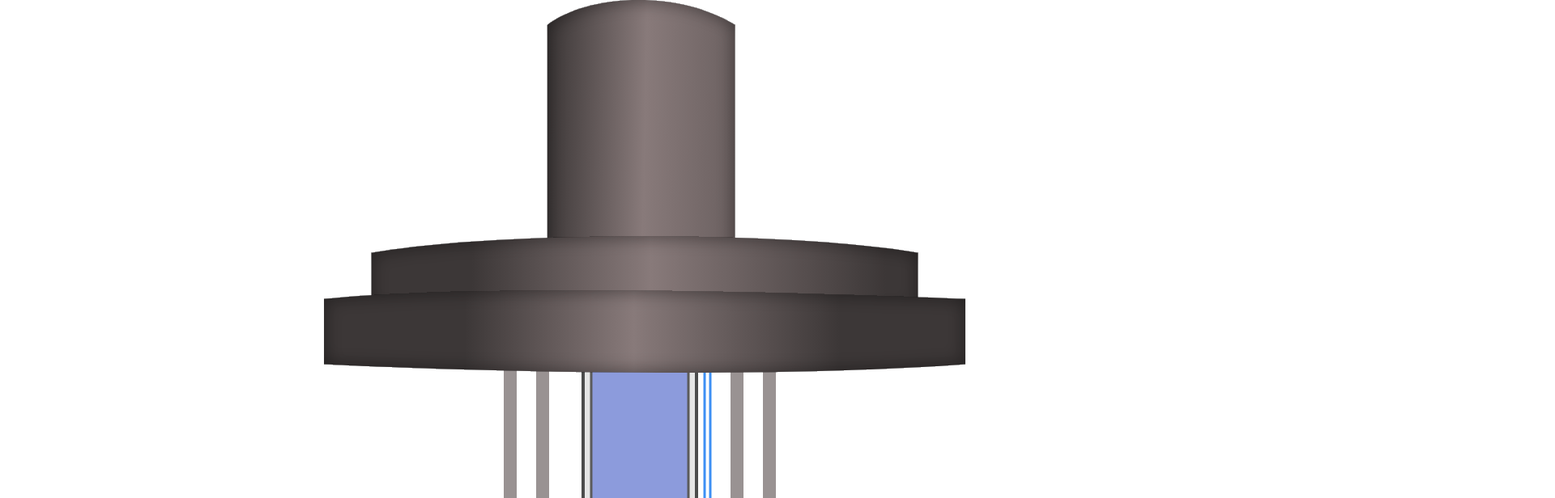
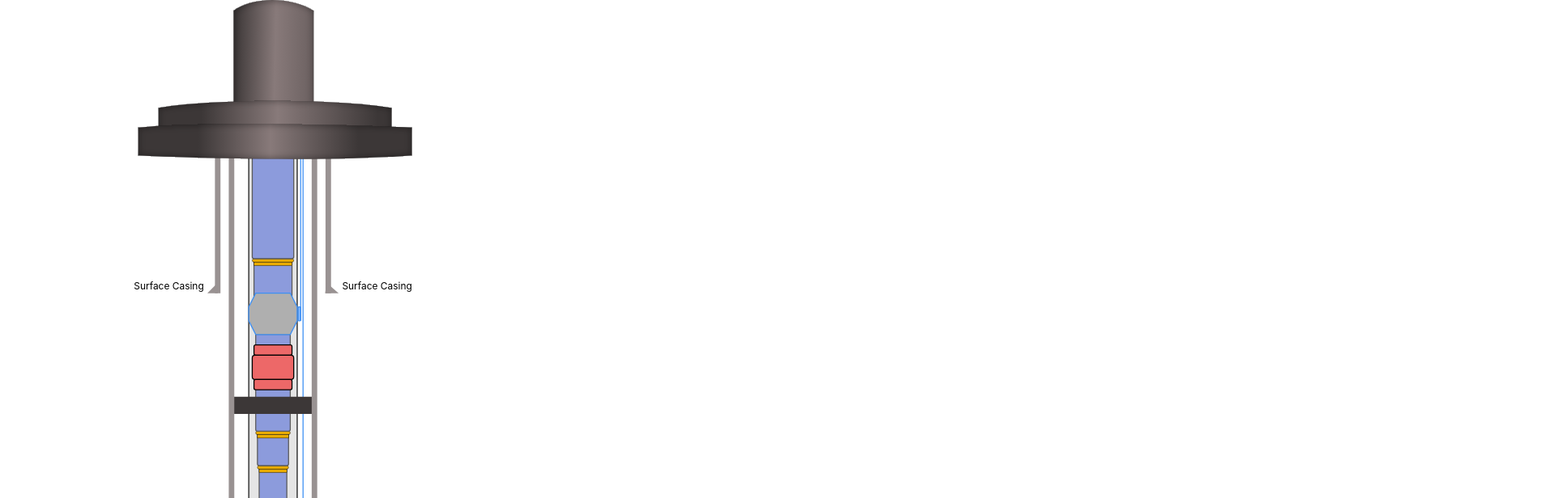
Before and after one commit to sina-ak/well-barrier-schematic, a React (Create React App) app: page / in a window 1280 px wide. Shown: the top 616 px of the page at 81% size, 1920 px wide, since content can reach past the window. Built offline with nearby package versions, Linux system fonts and the light colour scheme.

Commit message:
dynamic svg size added

```diff
--- a/src/App.js
+++ b/src/App.js
@@ -7,7 +7,7 @@ function App() {
       TotalWellWidth: 790,
       TotalWellDepth: 2500,//total of well depth => vertical depth + horizontal depth
       VerticalWellDepth: 1050,
-      CurveDegree: 110
+      CurveDegree: 90
     },
     "Casings": [
       { startOfTotalDepth: 0, endOfTotalDepth: 1400, label: 'perforation', show: true, hasPerforation: true },
--- a/src/components/drilling-shape/drilling.js
+++ b/src/components/drilling-shape/drilling.js
@@ -150,8 +150,12 @@ const WellComponent = ({ data }) => {
 
 
   return (
-
-    <svg width={totalZoneWidth} height={totalInfo.offsetY + data.Public.TotalWellDepth} xmlns="http://www.w3.org/2000/svg">
+    <svg
+      width="100%"
+      height="100%"
+      xmlns="http://www.w3.org/2000/svg"
+      viewBox={`0 0 ${totalZoneWidth} ${totalInfo.offsetY + data.Public.TotalWellDepth}`}
+    >
       <SvgHandler totalInfo={totalInfo} />
       {data.Public.CurveDegree > 0 ? (
         <CurveHandler totalInfo={totalInfo} />
```
